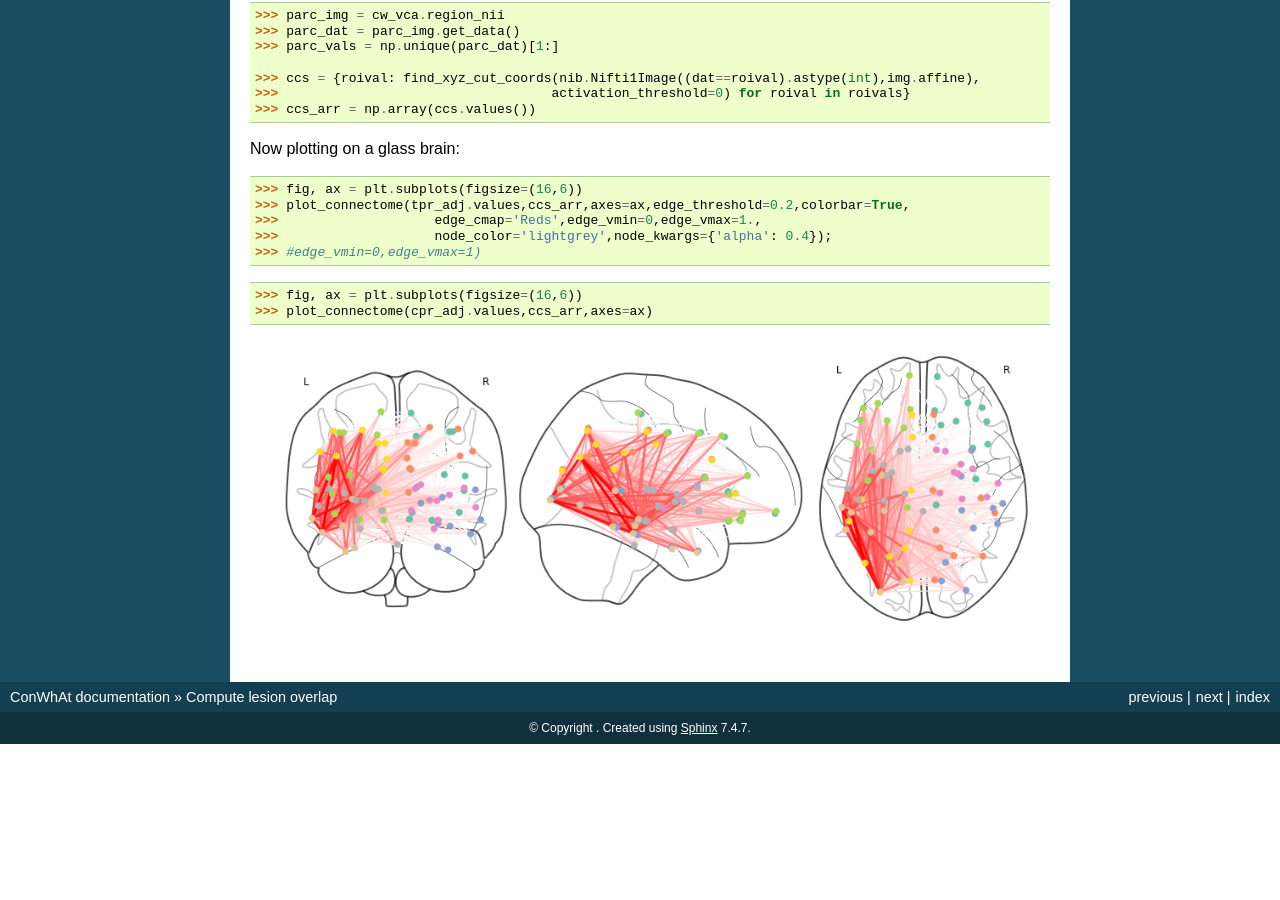
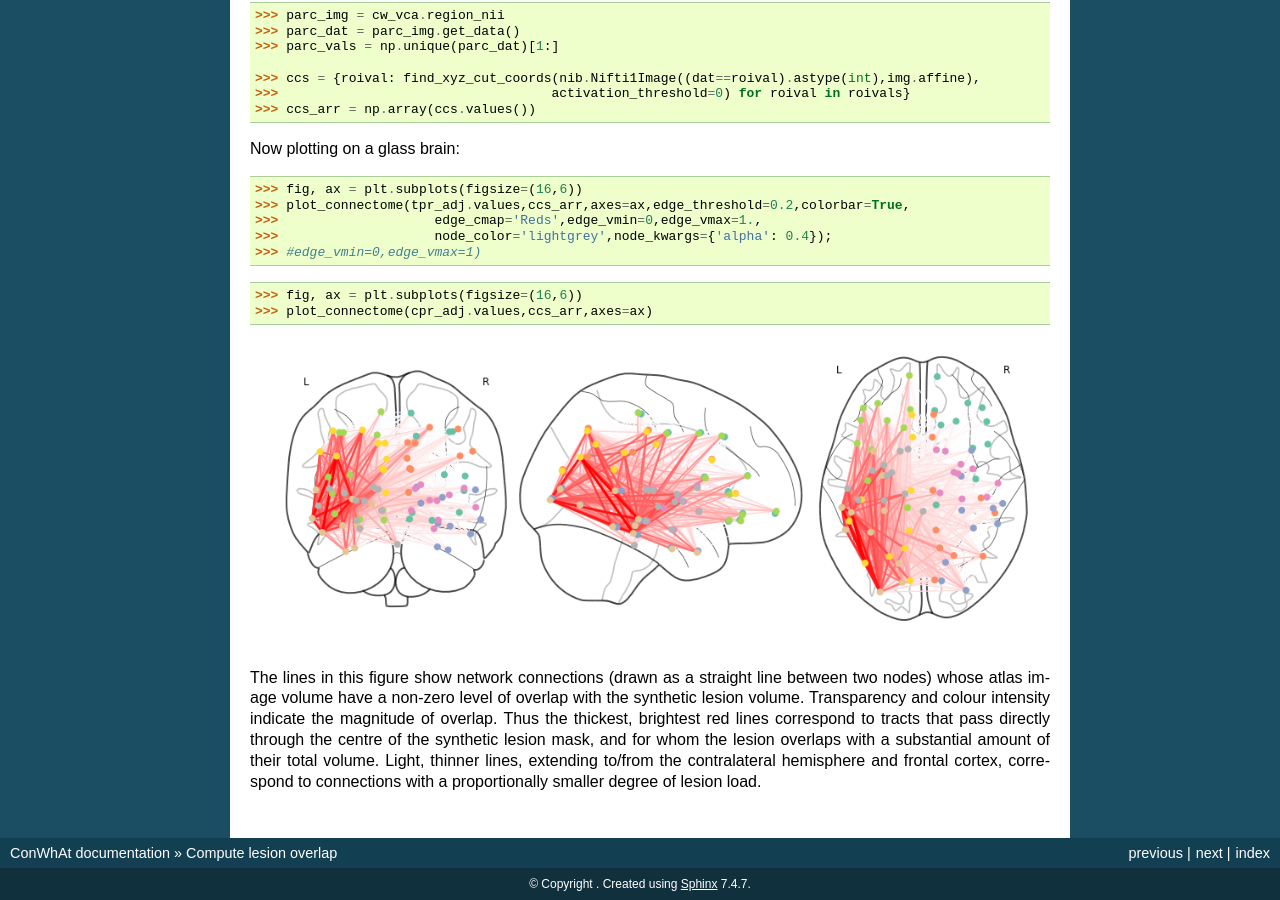
Before and after one commit to JohnGriffiths/ConWhAt, a Sphinx documentation site: the page built from docs/lesion_analyses/compute_overlap.rst, in a window 1280 px wide and 900 px high, scrolled down 3577 px. Built offline with Sphinx 7.4.7, drawn with Linux system fonts in a browser that asks for light colours; before the commit the page ends 4321 px from its top, so only the background shows below that.

Commit message:
Update compute_overlap.rst

```diff
--- a/docs/lesion_analyses/compute_overlap.rst
+++ b/docs/lesion_analyses/compute_overlap.rst
@@ -570,3 +570,6 @@ Now plotting on a glass brain:
 
 
 .. image:: output_33_1.png
+
+
+The lines in this figure show network connections (drawn as a straight line between two nodes) whose atlas image volume have a non-zero level of overlap with the synthetic lesion volume. Transparency and colour intensity indicate the magnitude of overlap. Thus the thickest, brightest red lines correspond to tracts that pass directly through the centre of the synthetic lesion mask, and for whom the lesion overlaps with a substantial amount of their total volume. Light, thinner lines, extending to/from the contralateral hemisphere and frontal cortex, correspond to connections with a proportionally smaller degree of lesion load.
```
